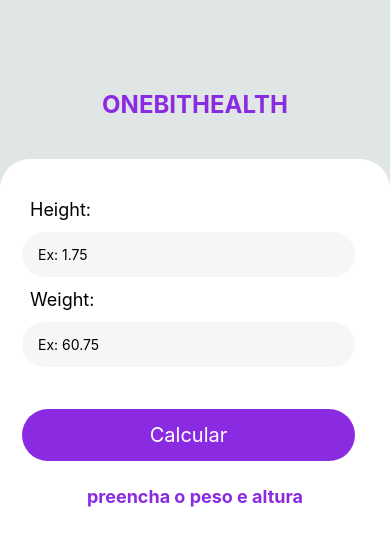
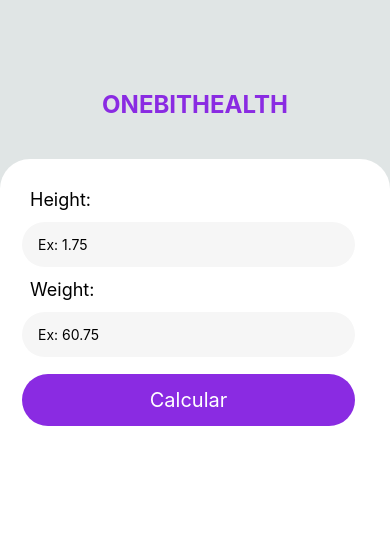
Before and after one commit to mauriciocosta404/imc.perform-react-native-app, a React Native app: screen / in a window 390 px wide. Shown: the top 546 px of the page. Built offline with nearby package versions, Linux system fonts and the light colour scheme.

Commit message:
feat: adicionando o pressable e o keyboard

```diff
--- a/src/components/form/index.js
+++ b/src/components/form/index.js
@@ -1,5 +1,13 @@
 import React, {useState} from "react"
-import { View, Text, TextInput, TouchableOpacity,Vibration } from "react-native"
+import {
+    View,
+    Text,
+    TextInput,
+    TouchableOpacity,
+    Vibration,
+    Pressable,
+    Keyboard,
+ } from "react-native"
 import { ResultIMC } from "./resultIMC"
 import { styles } from "./style"
 
@@ -12,8 +20,9 @@
     const [imc, setImc] = useState(null);
     const [messageError,setMessageError] = useState(null);
 
-    const imcCalculator=()=>{
-        return setImc((Weight/(height*Weight)).toFixed(2));
+    const imcCalculator = () => {
+        let heightFormat = height.replace(",",".");
+        return setImc((Weight/(heightFormat*heightFormat)).toFixed(2));
     }
 
     const validatorImc=()=>{
@@ -42,7 +51,9 @@
 
     return(
         <View style={styles.formContext}>
-            <View style={styles.form}>
+            {!imc ?
+
+            <Pressable onPress={Keyboard.dismiss} style={styles.form}>
                 <Text style={styles.formLabel}>Height:</Text>
                 <TextInput
                     style={styles.formInput}
@@ -69,9 +80,20 @@
                         {textButton}
                     </Text>
                 </TouchableOpacity>
-
+            </Pressable>
+            :
+            <View style={styles.exibitionResult}>
+                <ResultIMC messageResult={messageIMC} resultIMC={imc}/>
+                <TouchableOpacity
+                    onPress={()=>validatorImc()}
+                    style={styles.buttonCalculator}
+                >
+                    <Text style={styles.textButtonCalculator}>
+                        {textButton}
+                    </Text>
+                </TouchableOpacity>
             </View>
-            <ResultIMC messageResult={messageIMC} resultIMC={imc}/>
+        }
         </View>
     )
 }
--- a/src/components/form/resultIMC/index.js
+++ b/src/components/form/resultIMC/index.js
@@ -1,12 +1,28 @@
+
 import React from "react"
-import { View, Text } from "react-native"
+import { View, Text , TouchableOpacity, Share } from "react-native"
 import { styles } from "./style";
 
-export const ResultIMC=({messageResult,resultIMC})=>{
+export const ResultIMC = ({messageResult,resultIMC}) => {
+
+    const onShare = async () => {
+        const result = await Share.share({
+            message:`Meu imc hoje é: ${resultIMC}`
+        })
+    }
+
     return(
         <View style={styles.ResultImc}>
+            <View style={styles.boxShareButton}>
             <Text style={styles.information}>{messageResult}</Text>
             <Text style={styles.numberImc}>{resultIMC}</Text>
+                    <TouchableOpacity
+                        onPress={onShare}
+                        style={styles.shared}
+                    >
+                        <Text style={styles.sharedText}>Share</Text>
+                    </TouchableOpacity>
+            </View>
         </View>
     )
 }
--- a/src/components/form/resultIMC/style.js
+++ b/src/components/form/resultIMC/style.js
@@ -18,5 +18,21 @@
         fontSize:18,
         color:"#8A2BE2",
         fontWeight:"bold",
+    },
+    boxShareButton:{
+        width:"100%",
+        alignItems:"center",
+        marginBottom:10
+    },
+    shared:{
+        backgroundColor:"#1877f2",
+        borderRadius:50,
+        paddingBottom:5,
+        paddingTop:5,
+    },
+    sharedText:{
+        color:"#fff",
+        fontWeight:"bold",
+        paddingHorizontal:30
     }
 });
--- a/src/components/form/style.js
+++ b/src/components/form/style.js
@@ -2,9 +2,7 @@
 
 export const styles = StyleSheet.create({
     formContext:{
-        width:"100%",
-        height:"100%",
-        bottom:0,
+        flex:1,
         backgroundColor:"#fff",
         alignItems:"center",
         marginTop:30,
@@ -14,7 +12,7 @@
     form:{
         width:"100%",
         height:"auto",
-        marginTop:30,
+        marginTop:20,
         padding:10,
     },
     formLabel:{
@@ -40,7 +38,7 @@
         paddingTop:14,
         paddingBottom:14,
         marginLeft:12,
-        marginTop:30
+        marginTop:5
     },
     textButtonCalculator:{
         fontSize:20,
@@ -51,5 +49,9 @@
         color:"red",
         fontWeight:"bold",
         paddingLeft:20
+    },
+    exibitionResult:{
+        width:"100%",
+        height:"50%",
     }
 })
```
